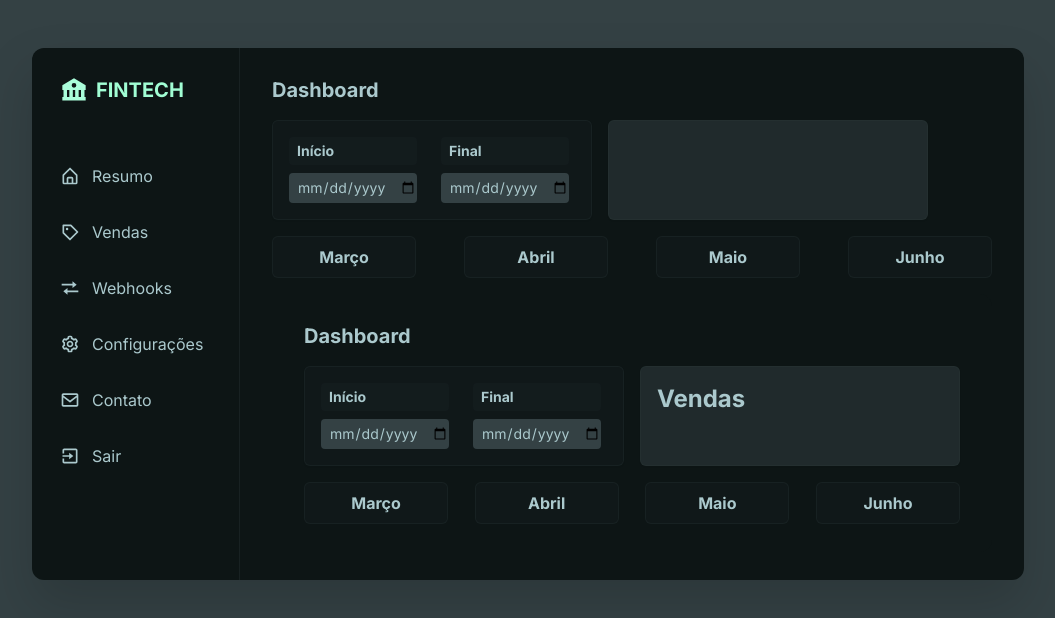
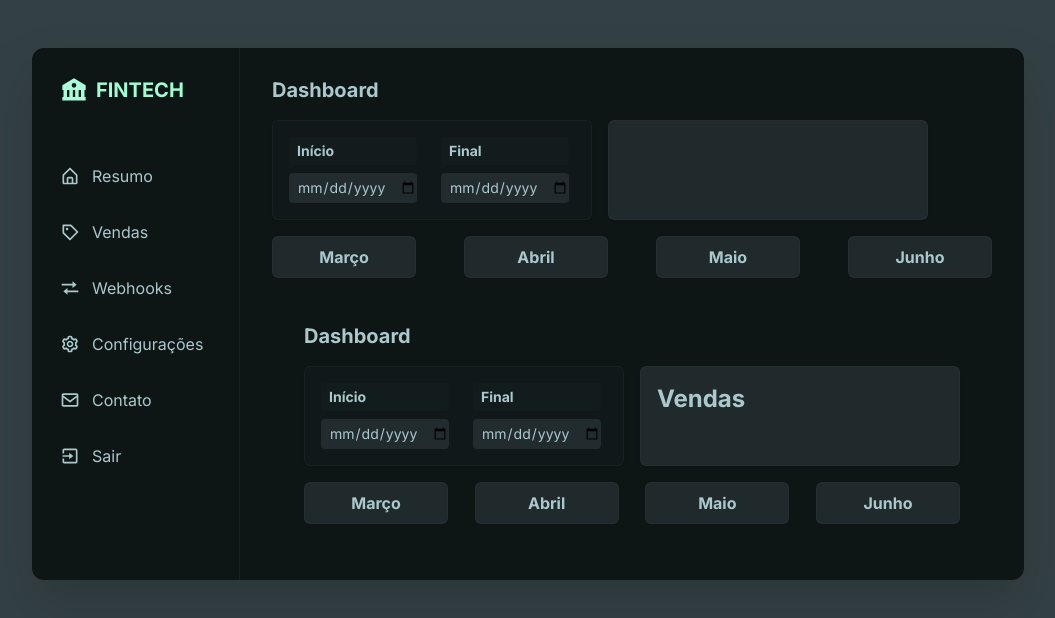
Before and after one commit to willyancr/Fintech, a React (Vite) app: page / in a window 1280 px wide. Shown: the top 618 px of the page, without its empty margins (112-1167 px from the left). Built offline with nearby package versions, Linux system fonts and the light colour scheme.

Commit message:
Update date and month components styles
Adjust the opacity of date input fields and month labels for better visibility
and aesthetics. Update styles in Date.tsx and Month.tsx components.

```diff
--- a/src/components/Date.tsx
+++ b/src/components/Date.tsx
@@ -14,11 +14,11 @@ function Date() {
       <div className="flex gap-6 pb-4 px-4">
         <input
           type="date"
-          className="w-32 bg-projeto-primary1 text-projeto-primary3 rounded text-sm pl-2 py-1"
+          className="w-32 bg-projeto-primary1/50 text-projeto-primary3 rounded text-sm pl-2 py-1"
         />
         <input
           type="date"
-          className="w-32 bg-projeto-primary1 text-projeto-primary3 rounded text-sm pl-2 py-1"
+          className="w-32 bg-projeto-primary1/50 text-projeto-primary3 rounded text-sm pl-2 py-1"
         />
       </div>
     </Card>
--- a/src/components/Month.tsx
+++ b/src/components/Month.tsx
@@ -20,7 +20,7 @@ function Month() {
   return (
     <div className="flex justify-between gap-2 text-projeto-primary3">
       {months.map((month) => (
-        <p className="font-bold rounded-[6px] bg-projeto-primary1/10 border-[1px] border-projeto-primary1/20 w-36 py-2 text-center hover:bg-projeto-secondary/80 hover:text-projeto-primary hover:cursor-pointer ease-in duration-150 capitalize">
+        <p className="font-bold rounded-[6px] bg-projeto-primary1/50 border-[1px] border-projeto-primary1/20 w-36 py-2 text-center hover:bg-projeto-secondary/80 hover:text-projeto-primary hover:cursor-pointer ease-in duration-150 capitalize">
           {month.month}
         </p>
       ))}
```
